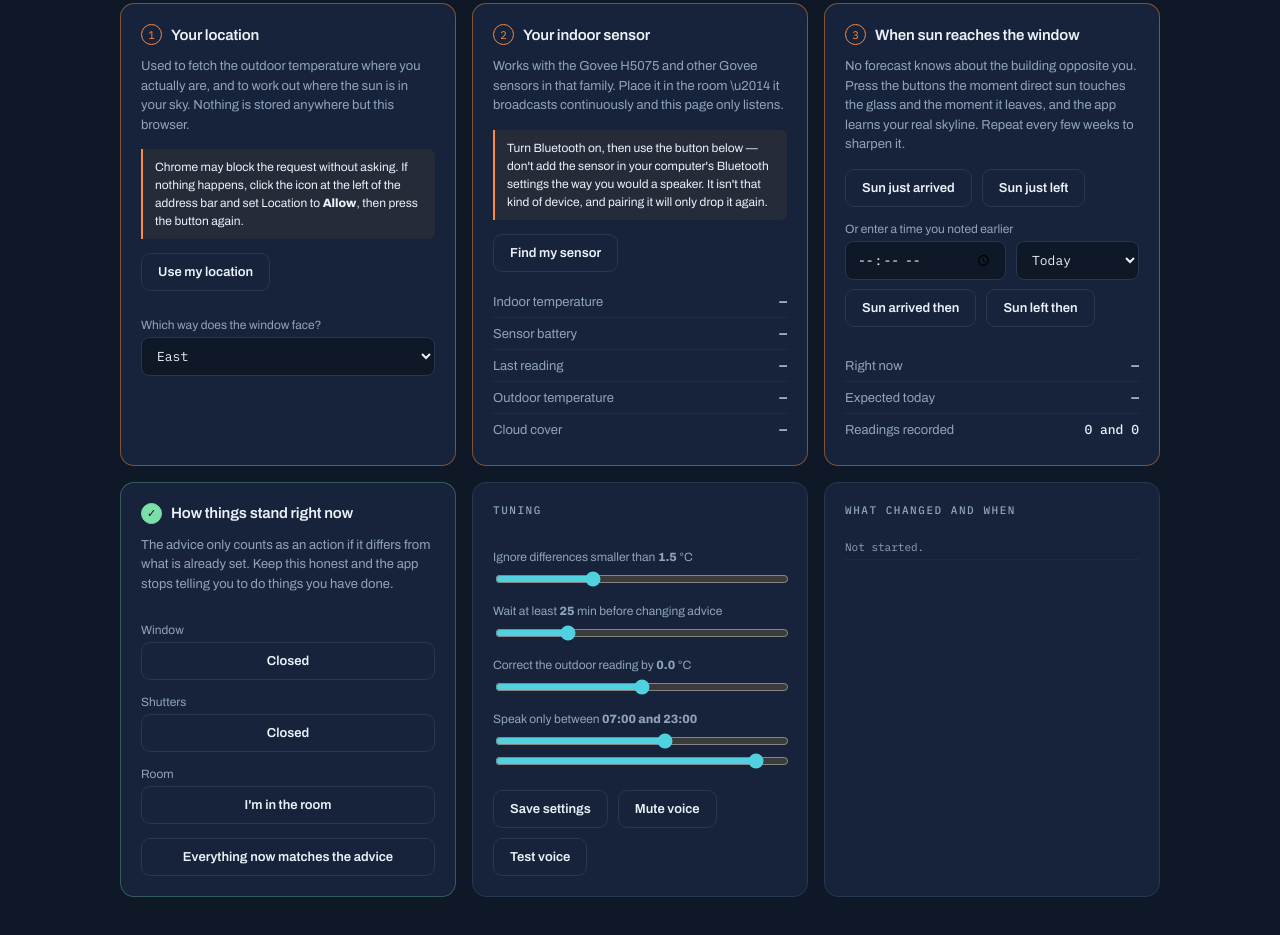
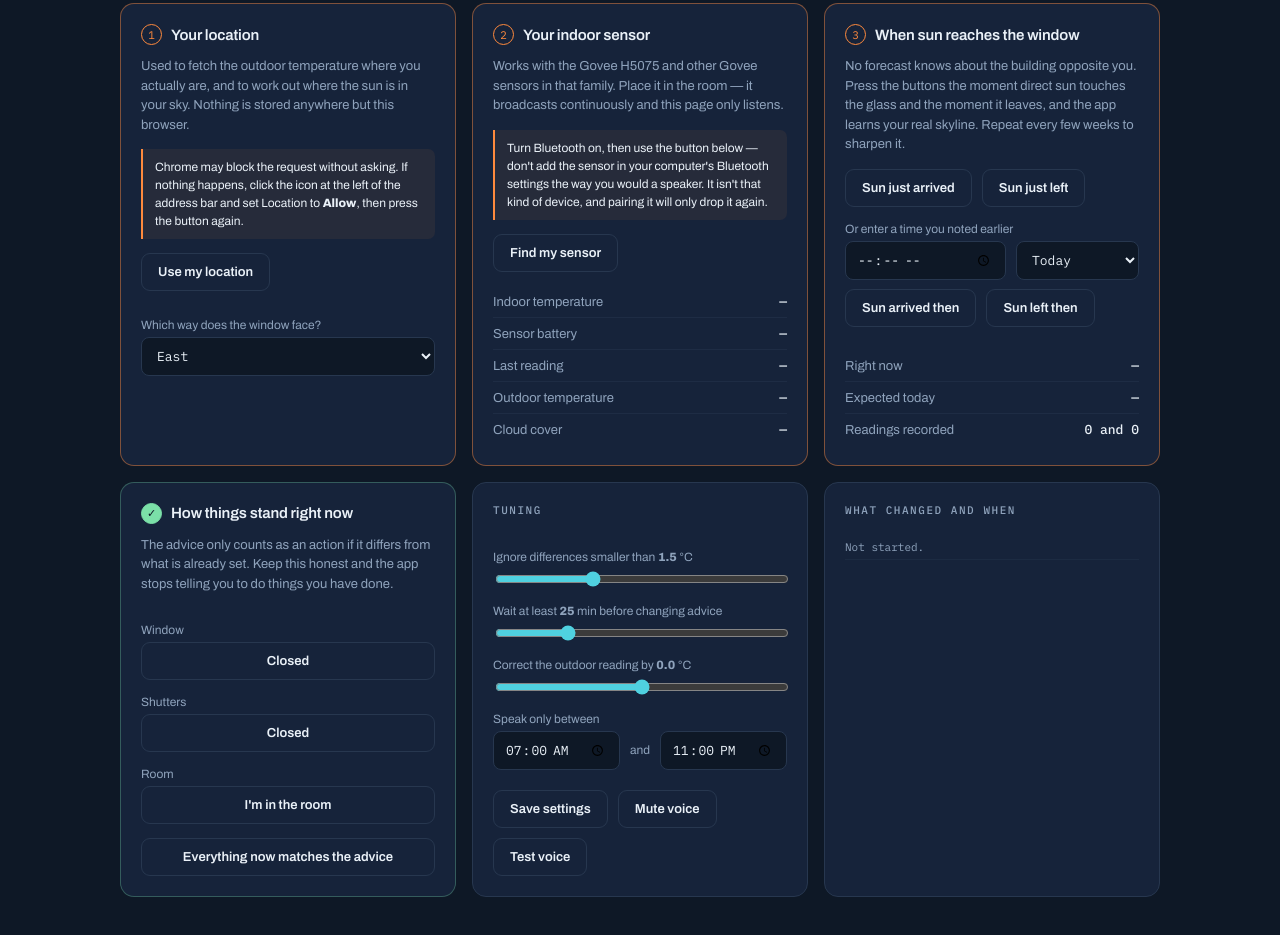
Before and after one commit to saichandarbrahadeesh/passive-cooling-advisor, a plain HTML site: page index.html in a window 1280 px wide. Shown: the part 893-1828 px from the top of the page. Drawn offline with Linux system fonts and the light colour scheme.

Commit message:
Add files via upload

```diff
--- a/index.html
+++ b/index.html
@@ -489,7 +489,7 @@ select{width:100%;background:var(--night);border:1px solid var(--line);color:var
   <div class="card todo" id="cardSensor">
     <div class="stephead"><span class="num" id="numSensor">2</span><span class="steptitle">Your indoor sensor</span></div>
     <p class="why">Works with the Govee H5075 and other Govee sensors in that family.
-      Place it in the room \u2014 it broadcasts continuously and this page only listens.</p>
+      Place it in the room — it broadcasts continuously and this page only listens.</p>
     <p class="tip">Turn Bluetooth on, then use the button below — don't add the sensor
       in your computer's Bluetooth settings the way you would a speaker. It isn't
       that kind of device, and pairing it will only drop it again.</p>
@@ -552,9 +552,12 @@ select{width:100%;background:var(--night);border:1px solid var(--line);color:var
     <input type="range" id="dw" min="5" max="90" step="5" value="25">
     <label class="field">Correct the outdoor reading by <b id="lblOff">0.0</b> °C</label>
     <input type="range" id="off" min="-3" max="3" step="0.1" value="0">
-    <label class="field">Speak only between <b id="lblQh">07:00 and 23:00</b></label>
-    <input type="range" id="qs" min="0" max="12" step="1" value="7">
-    <input type="range" id="qe" min="13" max="24" step="1" value="23">
+    <label class="field">Speak only between</label>
+    <div class="btnrow">
+      <input type="time" id="qs" value="07:00">
+      <span style="color:var(--dim);font-size:12px;align-self:center">and</span>
+      <input type="time" id="qe" value="23:00">
+    </div>
     <div class="btnrow pushbottom">
       <button id="btnSave">Save settings</button>
       <button id="btnMute">Mute voice</button>
@@ -770,7 +773,7 @@ function key(d){ return d.hold?'hold':d.window+'|'+d.shutter+'|'+d.fan; }
 
 /* ---------- sound ----------
    A lift ding, then a malfunctioning robot reads the instruction.
-   Both synthesised here \u2014 no audio files, nothing to licence.       */
+   Both synthesised here — no audio files, nothing to licence.       */
 const VOICE_WANTED = 'Google UK English Male';
 
 let actx=null;
@@ -819,7 +822,7 @@ speechSynthesis.onvoiceschanged=pickVoice; pickVoice();
 function speak(text){
   if(S.muted) return;
   const h=new Date().getHours();
-  if(h<S.quietStart||h>=S.quietEnd){ log('Quiet hours \u2014 shown on screen only.'); return; }
+  if(h<S.quietStart||h>=S.quietEnd){ log('Quiet hours — shown on screen only.'); return; }
   try{ chime(); }catch(e){}
   setTimeout(()=>{
     if(!chosenVoice) pickVoice();
@@ -1028,7 +1031,7 @@ $('btnMatch').onclick=()=>{
     S.winState=d.window; S.shutState=d.shutter;
     store.set('win',S.winState); store.set('shut',S.shutState);
   }
-  S.pendingConfirm=false; log('Noted \u2014 window and shutters now match the advice.'); tick(true);
+  S.pendingConfirm=false; log('Noted — window and shutters now match the advice.'); tick(true);
 };
 
 /* Record a sun event you noticed away from the laptop. The sun position is
@@ -1036,7 +1039,7 @@ $('btnMatch').onclick=()=>{
 function recordSun(which, when){
   if(S.lat===null){ log('Set your location first.'); return; }
   const p=solarPosition(when,S.lat,S.lon);
-  if(p.elevation<=0){ log('The sun was below the horizon at that time \u2014 not recorded.'); return; }
+  if(p.elevation<=0){ log('The sun was below the horizon at that time — not recorded.'); return; }
   const arr=which==='in'?S.calIn:S.calOut;
   arr.push({az:p.azimuth,el:p.elevation,at:when.getTime()});
   if(arr.length>12) arr.shift();
@@ -1059,7 +1062,8 @@ $('btnManOut').onclick=()=>{ const w=manualWhen(); if(w) recordSun('out',w); };
 /* sliders stage their values; Save applies them */
 const draft={db:S.deadband,dw:S.dwellMin,off:S.offset,qs:S.quietStart,qe:S.quietEnd};
 function markDirty(){ $('btnSave').classList.add('dirty'); $('btnSave').textContent='Save settings'; }
-function qLabel(a,b){ $('lblQh').textContent=String(a).padStart(2,'0')+':00 and '+String(b).padStart(2,'0')+':00'; }
+function hhmmToHour(t){ return +t.split(':')[0]; }
+function hourToHHMM(h){ return String(h).padStart(2,'0')+':00'; }
 
 $('db').value=draft.db; $('lblDb').textContent=draft.db.toFixed(1);
 $('db').oninput=e=>{ draft.db=+e.target.value; $('lblDb').textContent=draft.db.toFixed(1); markDirty(); };
@@ -1067,9 +1071,10 @@ $('dw').value=draft.dw; $('lblDw').textContent=draft.dw;
 $('dw').oninput=e=>{ draft.dw=+e.target.value; $('lblDw').textContent=draft.dw; markDirty(); };
 $('off').value=draft.off; $('lblOff').textContent=draft.off.toFixed(1);
 $('off').oninput=e=>{ draft.off=+e.target.value; $('lblOff').textContent=draft.off.toFixed(1); markDirty(); };
-$('qs').value=draft.qs; $('qe').value=draft.qe; qLabel(draft.qs,draft.qe);
-$('qs').oninput=e=>{ draft.qs=+e.target.value; qLabel(draft.qs,draft.qe); markDirty(); };
-$('qe').oninput=e=>{ draft.qe=+e.target.value; qLabel(draft.qs,draft.qe); markDirty(); };
+$('qs').value=hourToHHMM(draft.qs);
+$('qe').value=hourToHHMM(draft.qe);
+$('qs').oninput=e=>{ draft.qs=hhmmToHour(e.target.value); markDirty(); };
+$('qe').oninput=e=>{ draft.qe=hhmmToHour(e.target.value); markDirty(); };
 
 $('btnSave').onclick=()=>{
   S.deadband=draft.db; S.dwellMin=draft.dw; S.offset=draft.off;
```
